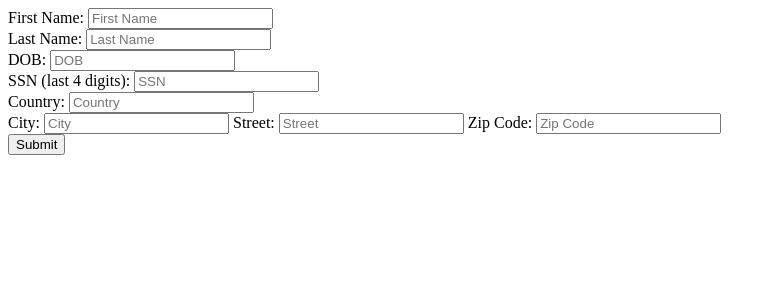
After one commit to joejean/codo-dev, a Flask app: page /organizer_signup in a window 1280 px wide. The commit adds this page. Shown: the top 300 px of the page, without its empty margins (0-776 px from the left). Run offline with Flask 2, Linux system fonts and the light colour scheme.

Commit message:
added form for organizer signup

```diff
--- a/application.py
+++ b/application.py
@@ -34,6 +34,10 @@ def charge():
 
 	return render_template("charge.html",amount=amnt)
 
+@application.route("/organizer_signup")
+def organizer_signup():
+	return render_template("organizerSignup.html")
+
 
 if __name__ == '__main__':
 	application.run(debug=True)
--- a/templates/charge.html
+++ b/templates/charge.html
@@ -1,4 +1,4 @@
 {% extends "base.html" %}
 {% block content %}
-  <h2>Thanks, you contributed <strong>$5.00</strong> to Fake Campaign!</h2>
+  <h2>Thanks, you contributed <strong>$5.00</strong> to Fsake Campaign!</h2>
 {% endblock %}
--- /dev/null
+++ b/templates/organizerSignup.html
@@ -0,0 +1,43 @@
+{%extends "base.html"%}
+{% block content%}
+
+
+<form class="form">
+	<div class="form-group">
+	<label>First Name: </label>
+	<input class="form-control" type="text" placeholder="First Name">
+	</div>
+
+	<div class="form-group">
+	<label>Last Name: </label>
+	<input class="form-control" type="text" placeholder="Last Name">
+	</div>
+
+	<div class="form-group">
+	<label>DOB: </label>
+	<input class="form-control" type="text" placeholder="DOB">
+	</div>
+
+	<div class="form-group">
+	<label>SSN (last 4 digits): </label>
+	<input class="form-control" type="text" placeholder="SSN">
+	</div>
+
+	<div class="form-group">
+	<label>Country: </label>
+	<input class="form-control" type="text" placeholder="Country">
+	</div>
+
+	<div class="form-group">
+	<label>City: </label>
+	<input class="form-control" type="text" placeholder="City">
+	<label>Street: </label>
+	<input class="form-control" type="text" placeholder="Street">
+	<label>Zip Code: </label>
+	<input class="form-control" type="text" placeholder="Zip Code">
+	</div>
+
+	<button class="btn btn-default">Submit</button>
+
+</form>
+{%endblock%}
```
Also changed, not shown: 1 other file.
